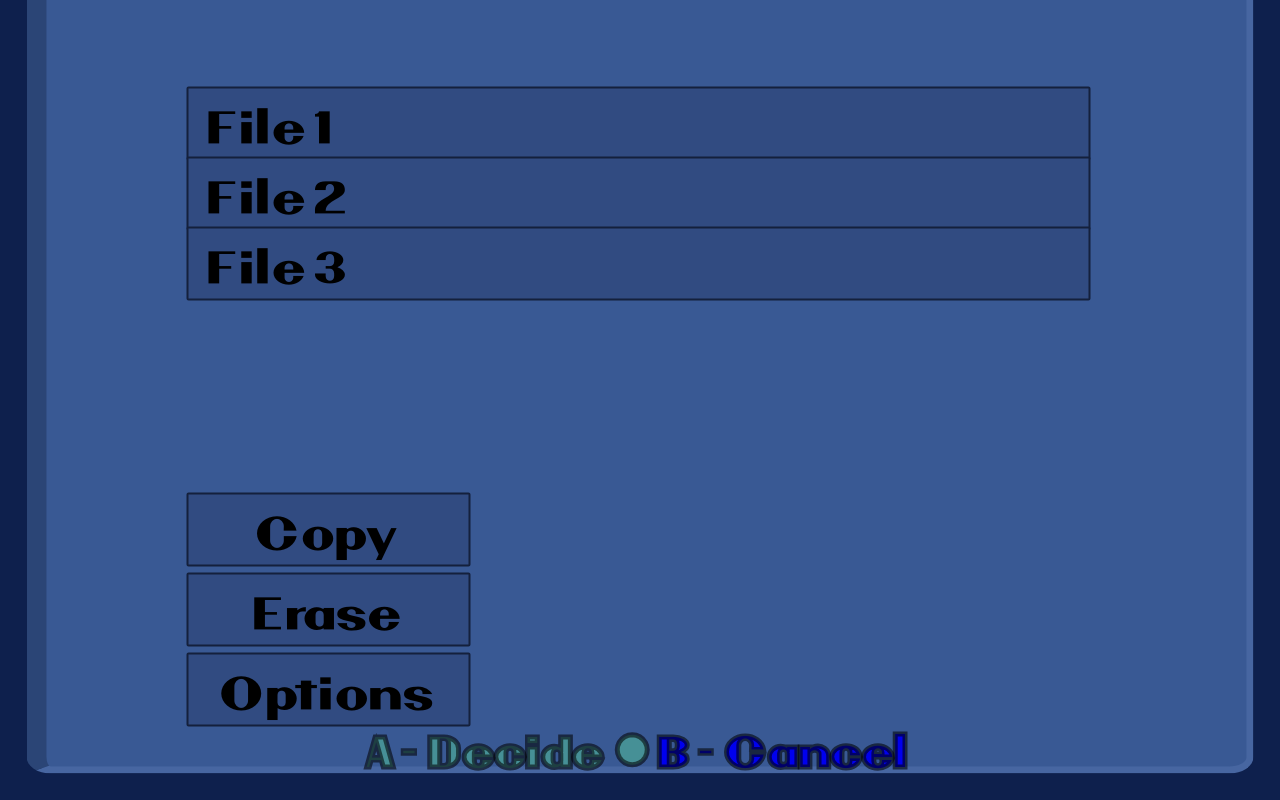
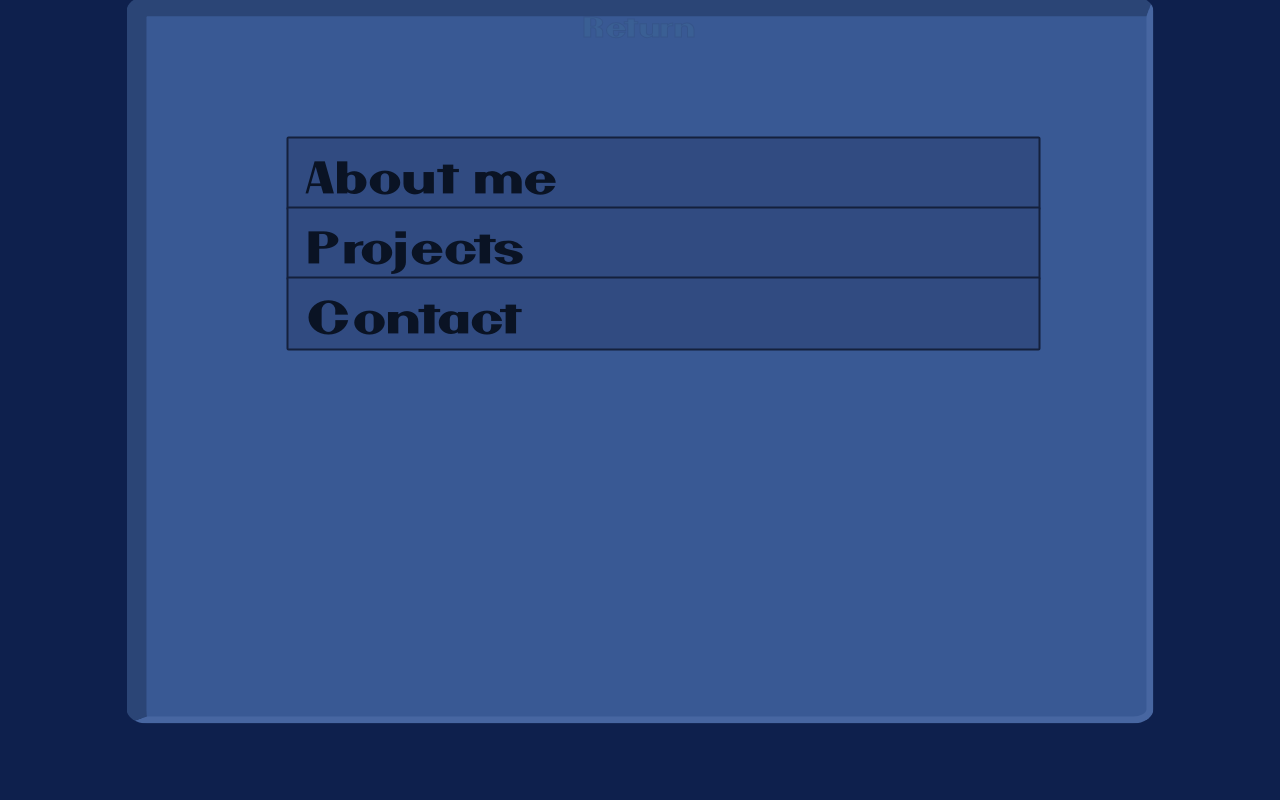
Before and after one commit to Rickmuda/Second-year-portfolio, a PHP site: page /html/saves.html in a window 1280 px wide. Run offline with PHP 8.4, Linux system fonts and the light colour scheme; some libraries are stand-ins or nearby versions.

Commit message:
about me

```diff
--- a/css/main.css
+++ b/css/main.css
@@ -3,7 +3,7 @@ body {
   text-align: center;
   margin: 0;
   padding: 0;
-  background-color: #0e204d; /*Background for index.html will be added when finished*/
+  background-color: #0e204d;
   display: flex;
   flex-direction: column;
   align-items: center;
@@ -18,7 +18,6 @@ body {
 }
 
 /* Anti-text decoration */
-
 body a:visited {
   text-decoration: none;
   color: #469096;
@@ -30,8 +29,7 @@ a:link {
 }
 
 /* Text */
-
-h1 h2 {
+h1, h2 {
   color: #0a1324;
 }
 
@@ -114,7 +112,7 @@ h1 h2 {
   top: 45%;
   left: 50%;
   transform: translate(-50%, -50%);
-  padding: 100px;
+  padding-top: 100px;
   border: #4766a1 solid 7px;
   border-radius: 2%;
   border-top: 20px solid #2b4576;
@@ -133,7 +131,7 @@ h1 h2 {
 
 .small-box {
   display: block;
-  width: 280px;
+  width: 750px;
   height: 70px;
   background-color: #314b81;
   position: absolute;
@@ -149,68 +147,48 @@ h1 h2 {
           .small-box:nth-child(1) { /* Save 1 */
             top: 120px;
             left: 140px;
-            width: 900px;
-            text-align: left;
           }
 
                   .small-box:nth-child(1) h1{
                     margin-left: 20px;
+                    text-align: left;
                   }
-
-                  .small-box:nth-child(1) h2{
-                    margin-right: 20px;
-                  }
-
 
           .small-box:nth-child(2) { /* Save 2 */
             top: 190px;
             left: 140px;
-            width: 900px;
-            text-align: left;
           }
 
                 .small-box:nth-child(2) h1{
                   margin-left: 20px;
+                  text-align: left;
                 }
 
           .small-box:nth-child(3) { /* Save 3 */
             top: 260px;
             left: 140px;
-            width: 900px;
-            text-align: left;
           }
 
                 .small-box:nth-child(3) h1{
                   margin-left: 20px;
+                  text-align: left;
                 }
 
-          .small-box:nth-child(4) { /* Copy */
-            bottom: 200px;
-            left: 140px;
-          }
-
-          .small-box:nth-child(5) { /* Erase */
-            bottom: 120px;
-            left: 140px;
-          }
-
-          .small-box:nth-child(6) { /* Options */
-            bottom: 40px; /* Adjust the bottom position to place it at the bottom of all the boxes */
-            left: 140px;
-          }
 
 
-.custom-text {
-  text-align: center;
-  position: absolute;
-  bottom: 1px;
-  left: 50%;
-  transform: translateX(-50%);
+
+
+/* "Return" Link */
+.custom-text a {
+  text-decoration: none;
   font-family: Nintendo;
-  font-size: 30px;
+  font-size: 20px;
   color: #469096;
-  text-decoration: none !important;
-  -webkit-text-stroke: rgba(0, 0, 0, 0.559) 5px;
+  -webkit-text-stroke: rgba(0, 0, 0, 0.559) 1px;
+  display: block;
+  margin: 0 auto 20px; /* Center the link horizontally, add space at the bottom */
+  text-align: center; /* Center the text horizontally */
+  margin-bottom: 20px; /* Add 20px spacing from the bottom */
 }
 
           .custom-text:visited {
@@ -254,3 +232,29 @@ h1 h2 {
       opacity: 0;
   }
 }
+
+
+/* Character Image */
+.character {
+  width: 100%;
+  text-align: center;
+  margin-bottom: 30px; /* Add space between character image and text box */
+}
+
+#character-image {
+  max-width: 100%; /* Ensure the image is responsive */
+  width: 500px; /* Customize the width as needed */
+  height: auto; /* Maintain aspect ratio */
+}
+
+/* Text Box */
+#text-box {
+  padding: 10px;
+  width: 75%; /* Adjust the width as needed */
+  max-height: 200px; /* Set a maximum height for the text box */
+  white-space: normal; /* Allow text to wrap */
+  word-wrap: break-word; /* Enable word wrap */
+  margin: 0 auto 30px; /* Center the text box horizontally, add space at the bottom */
+  border: none; /* Remove the border around the text box */
+  overflow-y: hidden; /* Hide the vertical scrollbar */
+}
--- a/html/saves.html
+++ b/html/saves.html
@@ -16,33 +16,18 @@
 
         <div class="square">
                  <div class="small-box" id="box1">
-                  <h1>File 1</h1>
+                  <h1>About me</h1>
                 </div>
                 <div class="small-box" id="box2">
-                  <h1>File 2</h1>
+                  <h1>Projects</h1>
                 </div>
                 <div class="small-box" id="box3">
-                  <h1>File 3</h1>
+                  <h1>Contact</h1>
                 </div>
-            <div class="small-box">
-                <h1>Copy</h1>
-            </div>
-            <div class="small-box">
-                <h1>Erase</h1>
-            </div>
-            <div class="small-box options-box">
-                <h1>Options</h1>
-            </div>
         </div>
 
-        <div class="mask-square" style="display: none;">
-            <div class="small-box">
-                <h1>File 1</h1>
-              </div>
-        </div>
-
-        <div class="custom-text">
-            <p>A - Decide <i class="fa-solid fa-circle"></i><a href="../index.html"> B - Cancel</p></a>
+        <div class="custom-text blinking-text">
+            <p><a href="../index.html">Return</p></a>
         </div>
     </div>
 
--- a/index.html
+++ b/index.html
@@ -11,6 +11,7 @@
     <script src='js/index.js'></script>
 </head>
 <body>
+
     <div class="logo">
         <img src="/img/pl logo.webp" alt="Logo">
       </div>
```
Also changed, not shown: html/aboutme.html (+12 -1 lines), js/aboutme.js (added, +65 -0 lines), 2 other files.
